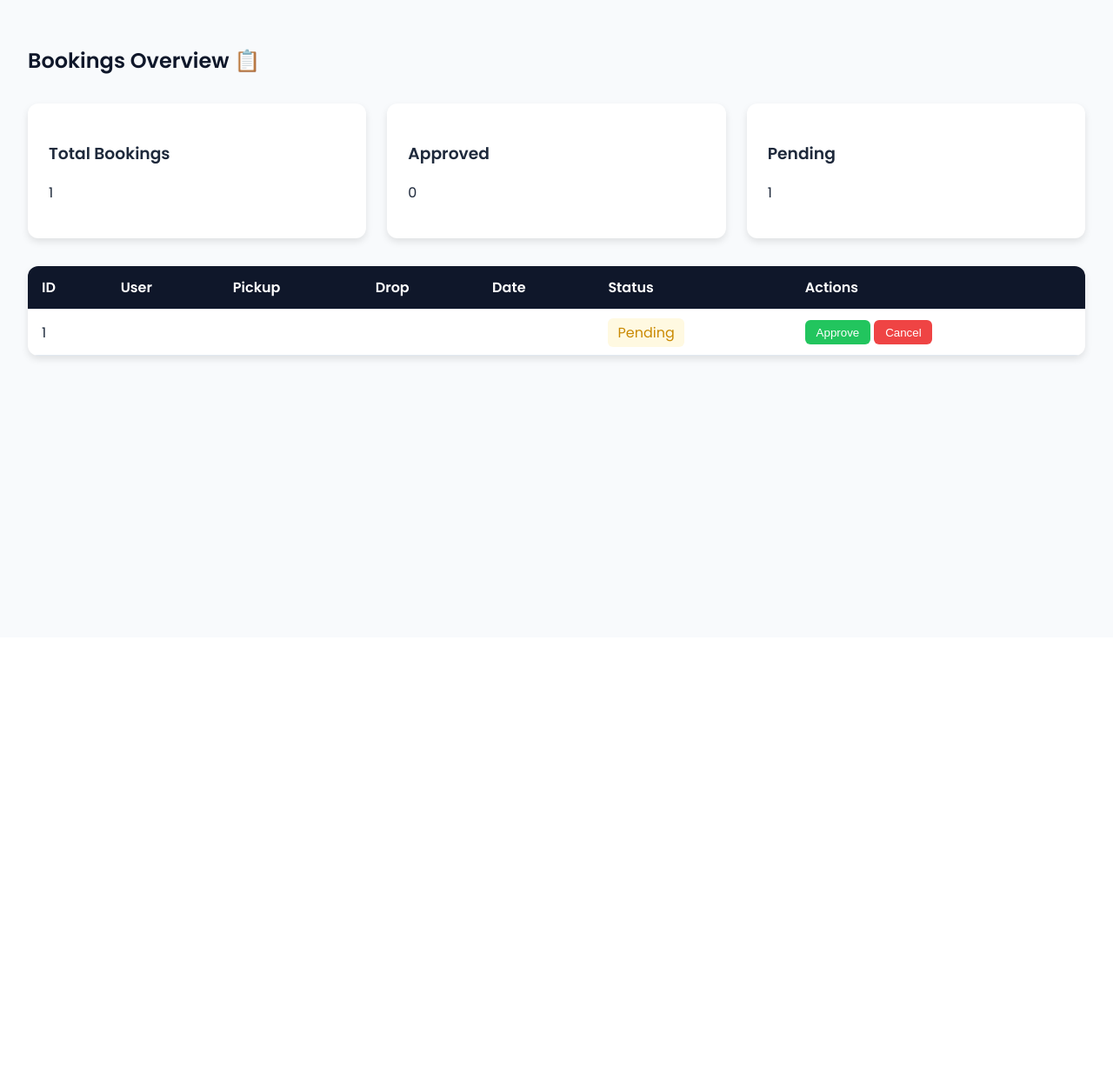
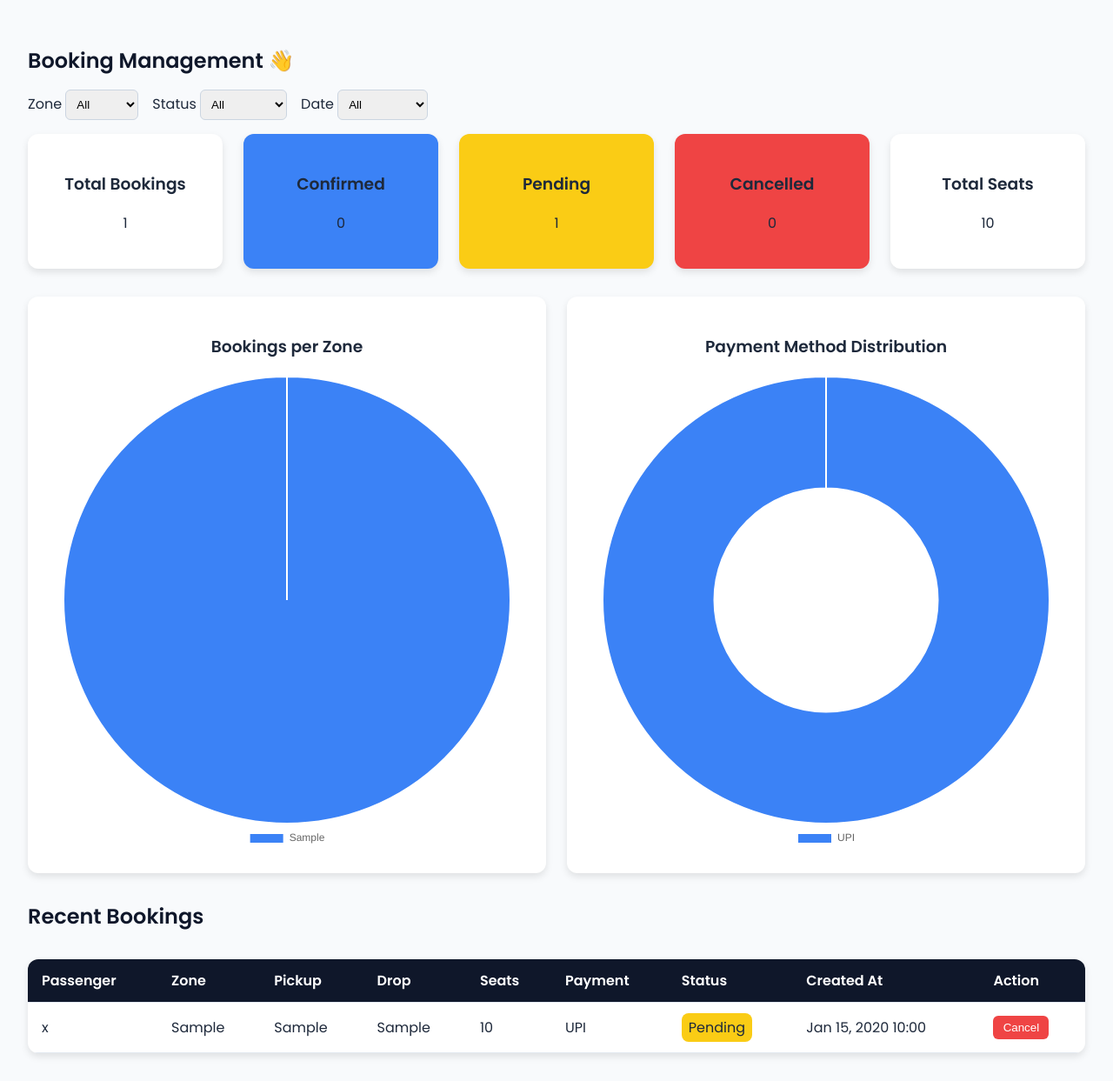
Before and after one commit to dhruvagowdabv/shuttle_v2.0, a Django app: page /admin-panel/bookings/ in a window 1280 px wide. Shown: the part 67-1310 px from the top of the page at 87% size. Before the commit the page ends 483 px from the top, so only its background shows below. Run offline with Django 5.2, Linux system fonts and the light colour scheme; a user stored in the database is signed in; tables that the repository leaves empty hold one stand-in row (values such as "Sample post").

Commit message:
booking admin updated

```diff
--- a/shuttle_pro/shuttle_app/urls.py
+++ b/shuttle_pro/shuttle_app/urls.py
@@ -38,7 +38,13 @@ urlpatterns = [
     path('admin-panel/bookings/<int:booking_id>/approve/', views.approve_booking, name='approve_booking'),
     path('admin-panel/bookings/<int:booking_id>/cancel/', views.cancel_booking, name='cancel_booking'),
 
+    path('admin-panel/bookings/update-status/<int:booking_id>/', views.update_booking_status, name='update_booking_status'),
 
+    path('fetch-latest-bookings/', views.fetch_latest_bookings, name='fetch_latest_bookings'),
+
+    # path('admin-panel/bookings/', views.admin_bookings, name='admin_bookings'),
+    path('admin-panel/bookings/fetch_latest/', views.fetch_latest_bookings, name='fetch_latest_bookings'),
+    path('admin-panel/bookings/cancel/<int:booking_id>/', views.cancel_booking, name='cancel_booking'),
 
 
 ]
--- a/shuttle_pro/shuttle_app/views.py
+++ b/shuttle_pro/shuttle_app/views.py
@@ -7,13 +7,15 @@ from django.contrib.auth.models import User
 from django.contrib import messages
 from django.http import JsonResponse
 from django.views.decorators.csrf import csrf_exempt
-from django.db.models import Count
+from django.db.models import Count, Sum
 from django.contrib.auth.decorators import user_passes_test
 import json
 
 from django.db.models import Sum
 from django.utils import timezone
 from datetime import timedelta
+
+from django.shortcuts import render, get_object_or_404
 
 
 
@@ -219,18 +221,24 @@ def admin_logs(request):
 # Admin Booking Management
 # ---------------------------
 
-from django.shortcuts import get_object_or_404
+# shuttle_app/views.py
+
+
+from django.shortcuts import render, get_object_or_404
+from django.utils import timezone
+from django.db.models import Count, Sum
+from django.contrib.auth.decorators import user_passes_test
+from datetime import timedelta
+from .models import Booking
 
 @user_passes_test(lambda u: u.is_staff)
 def admin_bookings(request):
-    from .models import Booking
+    bookings = Booking.objects.all().order_by('-created_at')
 
-    # Filters
+    # --- Filters ---
     zone_filter = request.GET.get('zone', '')
     status_filter = request.GET.get('status', '')
-    date_filter = request.GET.get('date', '')  # e.g., 'today', 'week', 'month'
-
-    bookings = Booking.objects.all().order_by('-created_at')
+    date_filter = request.GET.get('date', '')
 
     if zone_filter:
         bookings = bookings.filter(zone=zone_filter)
@@ -241,43 +249,54 @@ def admin_bookings(request):
         if date_filter == 'today':
             bookings = bookings.filter(created_at__date=now.date())
         elif date_filter == 'week':
-            week_ago = now - timedelta(days=7)
-            bookings = bookings.filter(created_at__gte=week_ago)
+            bookings = bookings.filter(created_at__gte=now - timedelta(days=7))
         elif date_filter == 'month':
-            month_ago = now - timedelta(days=30)
-            bookings = bookings.filter(created_at__gte=month_ago)
+            bookings = bookings.filter(created_at__gte=now - timedelta(days=30))
 
-    # ---- Analytics (for summary cards) ----
+    # --- Analytics ---
     total_bookings = bookings.count()
     approved_count = bookings.filter(status='Approved').count()
     pending_count = bookings.filter(status='Pending').count()
     cancelled_count = bookings.filter(status='Canceled').count()
-
-    # ---- Additional stats ----
     total_seats = bookings.aggregate(total_seats=Sum('seats'))['total_seats'] or 0
 
-    # ---- Charts ----
+    # --- Charts ---
     zone_counts = bookings.values('zone').annotate(count=Count('id'))
     zone_chart = {z['zone']: z['count'] for z in zone_counts}
 
     payment_counts = bookings.values('payment_method').annotate(count=Count('id'))
     payment_chart = {p['payment_method']: p['count'] for p in payment_counts}
 
+    # --- Recent Bookings ---
+    recent_bookings = bookings[:10]
+
+    # --- Distinct Zones ---
+    zones = Booking.objects.values_list('zone', flat=True).distinct()
+
     context = {
         'bookings': bookings,
+        'zones': zones,
+        'zone_filter': zone_filter,
+        'status_filter': status_filter,
+        'date_filter': date_filter,
         'total_bookings': total_bookings,
         'approved_count': approved_count,
         'pending_count': pending_count,
         'cancelled_count': cancelled_count,
         'total_seats': total_seats,
-        'zone_chart': zone_chart,
-        'payment_chart': payment_chart,
-        'zone_filter': zone_filter,
-        'status_filter': status_filter,
-        'date_filter': date_filter,
+        'zone_chart_labels': list(zone_chart.keys()),
+        'zone_chart_values': list(zone_chart.values()),
+        'payment_chart_labels': list(payment_chart.keys()),
+        'payment_chart_values': list(payment_chart.values()),
+        'recent_bookings': recent_bookings,
     }
 
     return render(request, 'admin/admin_bookings.html', context)
+
+
+
+
+
 
 
 # ---------------------------
@@ -300,18 +319,43 @@ def cancel_booking(request, booking_id):
     return redirect('admin_bookings')
 
 
+
 @csrf_exempt
 @user_passes_test(lambda u: u.is_staff)
 def update_booking_status(request, booking_id):
-    from .models import Booking
     if request.method == "POST":
+        import json
         try:
             data = json.loads(request.body)
             status = data.get("status")
-            booking = Booking.objects.get(id=booking_id)
+            booking = get_object_or_404(Booking, id=booking_id)
             booking.status = status
             booking.save()
-            return JsonResponse({"success": True, "status": status})
+
+            # Updated counts, charts & recent bookings
+            bookings = Booking.objects.all()
+            counts = {
+                "approved": bookings.filter(status="Approved").count(),
+                "pending": bookings.filter(status="Pending").count(),
+                "canceled": bookings.filter(status="Canceled").count(),
+                "total": bookings.count(),
+                "total_seats": bookings.aggregate(total_seats=Sum('seats'))['total_seats'] or 0
+            }
+
+            zone_counts = bookings.values('zone').annotate(count=Count('id'))
+            zone_chart = {"labels":[z['zone'] for z in zone_counts], "values":[z['count'] for z in zone_counts]}
+
+            payment_counts = bookings.values('payment_method').annotate(count=Count('id'))
+            payment_chart = {"labels":[p['payment_method'] for p in payment_counts], "values":[p['count'] for p in payment_counts]}
+
+            recent_bookings = list(bookings.order_by('-created_at')[:10].values(
+                'id', 'passenger_name', 'zone', 'pickup_location', 'drop_location',
+                'seats', 'payment_method', 'status', 'created_at'
+            ))
+            for b in recent_bookings:
+                b['created_at'] = b['created_at'].strftime("%b %d, %Y %H:%M")
+
+            return JsonResponse({"success": True, "counts": counts, "zone_chart": zone_chart, "payment_chart": payment_chart, "recent_bookings": recent_bookings})
         except Exception as e:
             return JsonResponse({"success": False, "message": str(e)})
     return JsonResponse({"success": False, "message": "Invalid request"})
@@ -341,4 +385,129 @@ def create_booking(request):
     return JsonResponse({"success": False, "message": "Invalid request"})
 
 
-# for admindashboard table
+@csrf_exempt
+# shuttle_app/views.py
+
+# ---------------------------
+# Admin Booking Management
+# ---------------------------
+@user_passes_test(lambda u: u.is_staff)
+def admin_bookings(request):
+    bookings = Booking.objects.all().order_by('-created_at')
+
+    # Filters
+    zone_filter = request.GET.get('zone', '')
+    status_filter = request.GET.get('status', '')
+    date_filter = request.GET.get('date', '')
+
+    if zone_filter:
+        bookings = bookings.filter(zone=zone_filter)
+    if status_filter:
+        bookings = bookings.filter(status=status_filter)
+    if date_filter:
+        now = timezone.now()
+        if date_filter == 'today':
+            bookings = bookings.filter(created_at__date=now.date())
+        elif date_filter == 'week':
+            bookings = bookings.filter(created_at__gte=now - timedelta(days=7))
+        elif date_filter == 'month':
+            bookings = bookings.filter(created_at__gte=now - timedelta(days=30))
+
+    # Analytics
+    total_bookings = bookings.count()
+    approved_count = bookings.filter(status='Approved').count()
+    pending_count = bookings.filter(status='Pending').count()
+    cancelled_count = bookings.filter(status='Canceled').count()
+    total_seats = bookings.aggregate(total_seats=Sum('seats'))['total_seats'] or 0
+
+    # Charts
+    zone_counts = bookings.values('zone').annotate(count=Count('id'))
+    zone_chart = {z['zone']: z['count'] for z in zone_counts}
+
+    payment_counts = bookings.values('payment_method').annotate(count=Count('id'))
+    payment_chart = {p['payment_method']: p['count'] for p in payment_counts}
+
+    # Recent bookings
+    recent_bookings = bookings[:10]
+
+    # Zones for filter dropdown
+    zones = Booking.objects.values_list('zone', flat=True).distinct()
+
+    context = {
+        'zones': zones,
+        'zone_filter': zone_filter,
+        'status_filter': status_filter,
+        'date_filter': date_filter,
+        'total_bookings': total_bookings,
+        'approved_count': approved_count,
+        'pending_count': pending_count,
+        'cancelled_count': cancelled_count,
+        'total_seats': total_seats,
+        'zone_chart_labels': list(zone_chart.keys()),
+        'zone_chart_values': list(zone_chart.values()),
+        'payment_chart_labels': list(payment_chart.keys()),
+        'payment_chart_values': list(payment_chart.values()),
+        'recent_bookings': recent_bookings,
+    }
+    return render(request, 'admin/admin_bookings.html', context)
+
+# ---------------------------
+# Fetch Latest Bookings (AJAX)
+# ---------------------------
+@user_passes_test(lambda u: u.is_staff)
+def fetch_latest_bookings(request):
+    bookings = Booking.objects.order_by('-created_at')[:10]
+    data = []
+    for b in bookings:
+        data.append({
+            "id": b.id,
+            "passenger_name": b.passenger_name,
+            "zone": b.zone,
+            "pickup": b.pickup_location,
+            "drop": b.drop_location,
+            "seats": b.seats,
+            "payment": b.payment_method,
+            "status": b.status,
+            "created": b.created_at.strftime("%b %d, %Y %H:%M")
+        })
+
+    # Also return counts and chart data
+    all_bookings = Booking.objects.all()
+    counts = {
+        "total": all_bookings.count(),
+        "approved": all_bookings.filter(status="Confirmed").count(),
+        "pending": all_bookings.filter(status="Pending").count(),
+        "canceled": all_bookings.filter(status="Canceled").count(),
+    }
+
+    zone_counts = all_bookings.values('zone').annotate(count=Count('id'))
+    zone_chart = {
+        "labels": [z['zone'] for z in zone_counts],
+        "values": [z['count'] for z in zone_counts]
+    }
+
+    payment_counts = all_bookings.values('payment_method').annotate(count=Count('id'))
+    payment_chart = {
+        "labels": [p['payment_method'] for p in payment_counts],
+        "values": [p['count'] for p in payment_counts]
+    }
+
+    return JsonResponse({
+        "bookings": data,
+        "counts": counts,
+        "zone_chart": zone_chart,
+        "payment_chart": payment_chart
+    })
+
+
+# ---------------------------
+# Cancel Booking (AJAX)
+# ---------------------------
+@user_passes_test(lambda u: u.is_staff)
+def cancel_booking(request, booking_id):
+    if request.method == "POST":
+        booking = get_object_or_404(Booking, id=booking_id)
+        booking.status = "Canceled"
+        booking.save()
+        return JsonResponse({"success": True})
+    return JsonResponse({"success": False, "message": "Invalid request"})
--- a/shuttle_pro/templates/admin/admin_bookings.html
+++ b/shuttle_pro/templates/admin/admin_bookings.html
@@ -1,36 +1,37 @@
-
-{% block content %}
 <!DOCTYPE html>
 <html lang="en">
 <head>
   <meta charset="UTF-8">
   <meta name="viewport" content="width=device-width, initial-scale=1.0">
-  <title>Bookings | ShuttlePro Admin</title>
+  <title>Admin Bookings | ShuttlePro</title>
   <link href="https://fonts.googleapis.com/css2?family=Poppins:wght@400;600&display=swap" rel="stylesheet">
   <style>
-    body{margin:0;font-family:"Poppins",sans-serif;background:#f8fafc;color:#1e293b;}
-    nav{background:#0f172a;color:#fff;display:flex;justify-content:space-between;align-items:center;padding:1rem 2rem;}
-    .logo{font-size:1.5rem;font-weight:600;}
-    .nav-links{display:flex;gap:1rem;align-items:center;}
-    .nav-links a{color:white;text-decoration:none;font-weight:500;}
-    .nav-links a:hover{text-decoration:underline;}
-    .logout{background:#ef4444;color:white;border:none;border-radius:8px;padding:0.5rem 1rem;cursor:pointer;}
-    .container{padding:2rem;}
-    h2{color:#0f172a;}
-    .grid{display:grid;grid-template-columns:repeat(auto-fit,minmax(250px,1fr));gap:1.5rem;margin-top:2rem;}
-    .card{background:white;padding:1.5rem;border-radius:12px;box-shadow:0 4px 8px rgba(0,0,0,0.1);}
-    table{width:100%;border-collapse:collapse;margin-top:2rem;background:white;border-radius:12px;overflow:hidden;box-shadow:0 4px 8px rgba(0,0,0,0.1);}
-    th,td{padding:0.75rem 1rem;text-align:left;border-bottom:1px solid #e2e8f0;}
-    th{background:#0f172a;color:white;}
-    tr:nth-child(even){background:#f1f5f9;}
-    tr:hover{background:#e2e8f0;}
-    .badge{padding:0.3rem 0.7rem;border-radius:6px;font-weight:500;}
-    .approved{background:#22c55e20;color:#16a34a;}
-    .pending{background:#facc1520;color:#ca8a04;}
-    .canceled{background:#ef444420;color:#b91c1c;}
-    .action-btn{border:none;border-radius:6px;padding:0.4rem 0.8rem;cursor:pointer;font-weight:500;}
-    .approve{background:#22c55e;color:white;}
-    .cancel{background:#ef4444;color:white;}
+    body { margin:0; font-family:"Poppins",sans-serif; background:#f8fafc; color:#1e293b; }
+    nav { background:#0f172a; color:white; display:flex; justify-content:space-between; align-items:center; padding:1rem 2rem; }
+    .logo { font-size:1.5rem; font-weight:600; }
+    .logout { background:#ef4444; color:white; border:none; border-radius:8px; padding:0.5rem 1rem; cursor:pointer; }
+    .container { padding:2rem; max-width:1400px; margin:auto; }
+    h2 { color:#0f172a; margin-bottom:1rem; }
+    .grid { display:grid; grid-template-columns:repeat(auto-fit,minmax(180px,1fr)); gap:1.5rem; margin-top:1rem; }
+    .card { background:white; padding:1.5rem; border-radius:12px; box-shadow:0 4px 8px rgba(0,0,0,0.1); text-align:center; transition:0.3s; }
+    .card:hover { transform: translateY(-5px); box-shadow:0 8px 16px rgba(0,0,0,0.15); }
+    table { width:100%; border-collapse:collapse; margin-top:2rem; background:white; border-radius:12px; overflow:hidden; box-shadow:0 4px 8px rgba(0,0,0,0.1); }
+    th, td { padding:0.75rem 1rem; text-align:left; border-bottom:1px solid #e2e8f0; }
+    th { background:#0f172a; color:white; position:sticky; top:0; z-index:1; }
+    tr:nth-child(even) { background:#f1f5f9; }
+    tr:hover { background:#e2e8f0; }
+    .status-badge { padding:0.25rem 0.5rem; border-radius:8px; font-weight:500; color:white; text-align:center; display:inline-block; }
+    .Confirmed { background:#3b82f6; }
+    .Pending { background:#facc15; color:#1e293b; }
+    .Canceled { background:#ef4444; }
+    .nav-links { display:flex; gap:1rem; align-items:center; }
+    .nav-links a { color:white; text-decoration:none; font-weight:500; }
+    .nav-links a:hover { text-decoration:underline; }
+    .filters { display:flex; flex-wrap:wrap; gap:1rem; margin-top:1rem; align-items:flex-end; }
+    .filters select { padding:0.5rem; border-radius:6px; border:1px solid #cbd5e1; }
+    .action-btn { padding:0.35rem 0.7rem; border:none; border-radius:6px; cursor:pointer; color:white; }
+    .cancel-btn { background:#ef4444; }
+    canvas { max-width:100%; height:auto; }
   </style>
 </head>
 <body>
@@ -48,69 +49,194 @@
 </nav>
 
 <div class="container">
-    <h2>Bookings Overview 📋</h2>
+  <h2>Booking Management 👋</h2>
+
+  <!-- Filters -->
+  <form method="get" class="filters" id="filterForm">
+    <div>
+      <label>Zone</label>
+      <select name="zone" id="zoneFilter">
+        <option value="">All</option>
+        {% for zone in zones %}
+        <option value="{{ zone }}" {% if zone_filter == zone %}selected{% endif %}>{{ zone }}</option>
+        {% endfor %}
+      </select>
+    </div>
+    <div>
+      <label>Status</label>
+      <select name="status" id="statusFilter">
+        <option value="">All</option>
+        <option value="Confirmed" {% if status_filter == "Confirmed" %}selected{% endif %}>Confirmed</option>
+        <option value="Pending" {% if status_filter == "Pending" %}selected{% endif %}>Pending</option>
+        <option value="Canceled" {% if status_filter == "Canceled" %}selected{% endif %}>Canceled</option>
+      </select>
+    </div>
+    <div>
+      <label>Date</label>
+      <select name="date" id="dateFilter">
+        <option value="">All</option>
+        <option value="today" {% if date_filter == "today" %}selected{% endif %}>Today</option>
+        <option value="week" {% if date_filter == "week" %}selected{% endif %}>This Week</option>
+        <option value="month" {% if date_filter == "month" %}selected{% endif %}>This Month</option>
+      </select>
+    </div>
+  </form>
 
   <!-- Summary Cards -->
   <div class="grid">
     <div class="card">
       <h3>Total Bookings</h3>
-        <p>{{ total_bookings }}</p>
+      <p id="totalBookings">{{ total_bookings }}</p>
+    </div>
+    <div class="card Confirmed">
+      <h3>Confirmed</h3>
+      <p id="confirmedCount">{{ approved_count }}</p>
+    </div>
+    <div class="card Pending">
+      <h3>Pending</h3>
+      <p id="pendingCount">{{ pending_count }}</p>
+    </div>
+    <div class="card Canceled">
+      <h3>Cancelled</h3>
+      <p id="canceledCount">{{ cancelled_count }}</p>
     </div>
     <div class="card">
-        <h3>Approved</h3>
-        <p>{{ approved_count }}</p>
-      </div>
-      <div class="card">
-        <h3>Pending</h3>
-        <p>{{ pending_count }}</p>
+      <h3>Total Seats</h3>
+      <p id="totalSeats">{{ total_seats }}</p>
     </div>
   </div>
 
-    <!-- Bookings Table -->
+  <!-- Charts -->
+  <div class="grid" style="margin-top:2rem; grid-template-columns: repeat(auto-fit,minmax(300px,1fr)); gap:1.5rem;">
+    <div class="card">
+      <h3>Bookings per Zone</h3>
+      <canvas id="zoneChart"></canvas>
+    </div>
+    <div class="card">
+      <h3>Payment Method Distribution</h3>
+      <canvas id="paymentChart"></canvas>
+    </div>
+  </div>
+
+  <!-- Recent Bookings Table -->
+  <h2 style="margin-top: 2rem;">Recent Bookings</h2>
   <table>
     <thead>
       <tr>
-          <th>ID</th>
-          <th>User</th>
+        <th>Passenger</th>
+        <th>Zone</th>
         <th>Pickup</th>
         <th>Drop</th>
-          <th>Date</th>
+        <th>Seats</th>
+        <th>Payment</th>
         <th>Status</th>
-          <th>Actions</th>
+        <th>Created At</th>
+        <th>Action</th>
       </tr>
     </thead>
-      <tbody>
-        {% for booking in bookings %}
-        <tr>
-          <td>{{ booking.id }}</td>
-          <td>{{ booking.user.username }}</td>
-          <td>{{ booking.pickup_point }}</td>
-          <td>{{ booking.drop_point }}</td>
-          <td>{{ booking.date }}</td>
+    <tbody id="bookingTable">
+      {% for b in recent_bookings %}
+      <tr data-id="{{ b.id }}">
+        <td>{{ b.passenger_name }}</td>
+        <td>{{ b.zone }}</td>
+        <td>{{ b.pickup_location }}</td>
+        <td>{{ b.drop_location }}</td>
+        <td>{{ b.seats }}</td>
+        <td>{{ b.payment_method }}</td>
+        <td><span class="status-badge {{ b.status }}">{{ b.status }}</span></td>
+        <td>{{ b.created_at|date:"M d, Y H:i" }}</td>
         <td>
-            {% if booking.status == "Approved" %}
-              <span class="badge approved">Approved</span>
-            {% elif booking.status == "Pending" %}
-              <span class="badge pending">Pending</span>
-            {% else %}
-              <span class="badge canceled">Canceled</span>
+          {% if b.status != "Canceled" %}
+          <button class="action-btn cancel-btn" onclick="cancelBooking({{ b.id }})">Cancel</button>
           {% endif %}
-          </td>
-          <td>
-            <form method="POST" action="{% url 'approve_booking' booking.id %}" style="display:inline;">{% csrf_token %}
-              <button class="action-btn approve">Approve</button>
-            </form>
-            <form method="POST" action="{% url 'cancel_booking' booking.id %}" style="display:inline;">{% csrf_token %}
-              <button class="action-btn cancel">Cancel</button>
-            </form>
         </td>
       </tr>
       {% empty %}
-        <tr><td colspan="7" style="text-align:center;">No bookings found</td></tr>
+      <tr>
+        <td colspan="9" style="text-align:center;">No bookings found</td>
+      </tr>
       {% endfor %}
     </tbody>
   </table>
 </div>
+
+<script src="https://cdn.jsdelivr.net/npm/chart.js"></script>
+<script>
+const zoneChart = new Chart(document.getElementById('zoneChart').getContext('2d'), {
+  type: 'pie',
+  data: {
+    labels: {{ zone_chart_labels|safe }},
+    datasets: [{ data: {{ zone_chart_values|safe }}, backgroundColor:['#3b82f6','#22c55e','#facc15','#ef4444','#8b5cf6','#f472b6'] }]
+  },
+  options:{ responsive:true, plugins:{ legend:{position:'bottom'} } }
+});
+
+const paymentChart = new Chart(document.getElementById('paymentChart').getContext('2d'), {
+  type: 'doughnut',
+  data: {
+    labels: {{ payment_chart_labels|safe }},
+    datasets: [{ data: {{ payment_chart_values|safe }}, backgroundColor:['#3b82f6','#22c55e','#facc15','#ef4444','#8b5cf6','#f472b6'] }]
+  },
+  options:{ responsive:true, plugins:{ legend:{position:'bottom'} } }
+});
+
+// Cancel booking
+function cancelBooking(id){
+  fetch(`/admin-panel/bookings/cancel/${id}/`, {method:'POST', headers:{'X-CSRFToken':'{{ csrf_token }}'}})
+  .then(res=>res.json())
+  .then(data=>{
+    if(data.success) fetchBookings();
+  });
+}
+
+// Fetch latest bookings dynamically
+function fetchBookings(){
+  fetch(`/admin-panel/bookings/fetch_latest/`)
+  .then(res=>res.json())
+  .then(data=>{
+    const tbody = document.getElementById('bookingTable');
+    tbody.innerHTML = '';
+    data.bookings.forEach(b=>{
+      const tr = document.createElement('tr');
+      tr.setAttribute('data-id', b.id);
+      tr.innerHTML = `
+        <td>${b.passenger_name}</td>
+        <td>${b.zone}</td>
+        <td>${b.pickup}</td>
+        <td>${b.drop}</td>
+        <td>${b.seats}</td>
+        <td>${b.payment}</td>
+        <td><span class="status-badge ${b.status}">${b.status}</span></td>
+        <td>${b.created}</td>
+        <td>${b.status != "Canceled" ? `<button class="action-btn cancel-btn" onclick="cancelBooking(${b.id})">Cancel</button>` : ''}</td>
+      `;
+      tbody.appendChild(tr);
+    });
+
+    // Update summary cards
+    document.getElementById('totalBookings').textContent = data.counts.total;
+    document.getElementById('confirmedCount').textContent = data.counts.approved;
+    document.getElementById('pendingCount').textContent = data.counts.pending;
+    document.getElementById('canceledCount').textContent = data.counts.canceled;
+
+    // Update charts
+    zoneChart.data.labels = data.zone_chart.labels;
+    zoneChart.data.datasets[0].data = data.zone_chart.values;
+    zoneChart.update();
+
+    paymentChart.data.labels = data.payment_chart.labels;
+    paymentChart.data.datasets[0].data = data.payment_chart.values;
+    paymentChart.update();
+  });
+}
+
+// Auto-refresh every 10 sec
+setInterval(fetchBookings, 2000);
+
+// Filters
+document.getElementById('zoneFilter').addEventListener('change', ()=>document.getElementById('filterForm').submit());
+document.getElementById('statusFilter').addEventListener('change', ()=>document.getElementById('filterForm').submit());
+document.getElementById('dateFilter').addEventListener('change', ()=>document.getElementById('filterForm').submit());
+</script>
 </body>
 </html>
-{% endblock %}
```
Also changed, not shown: shuttle_pro/templates/admin/admin_dashboard.html (+71 -92 lines). Lines whose indentation alone changed are shown as unchanged.
